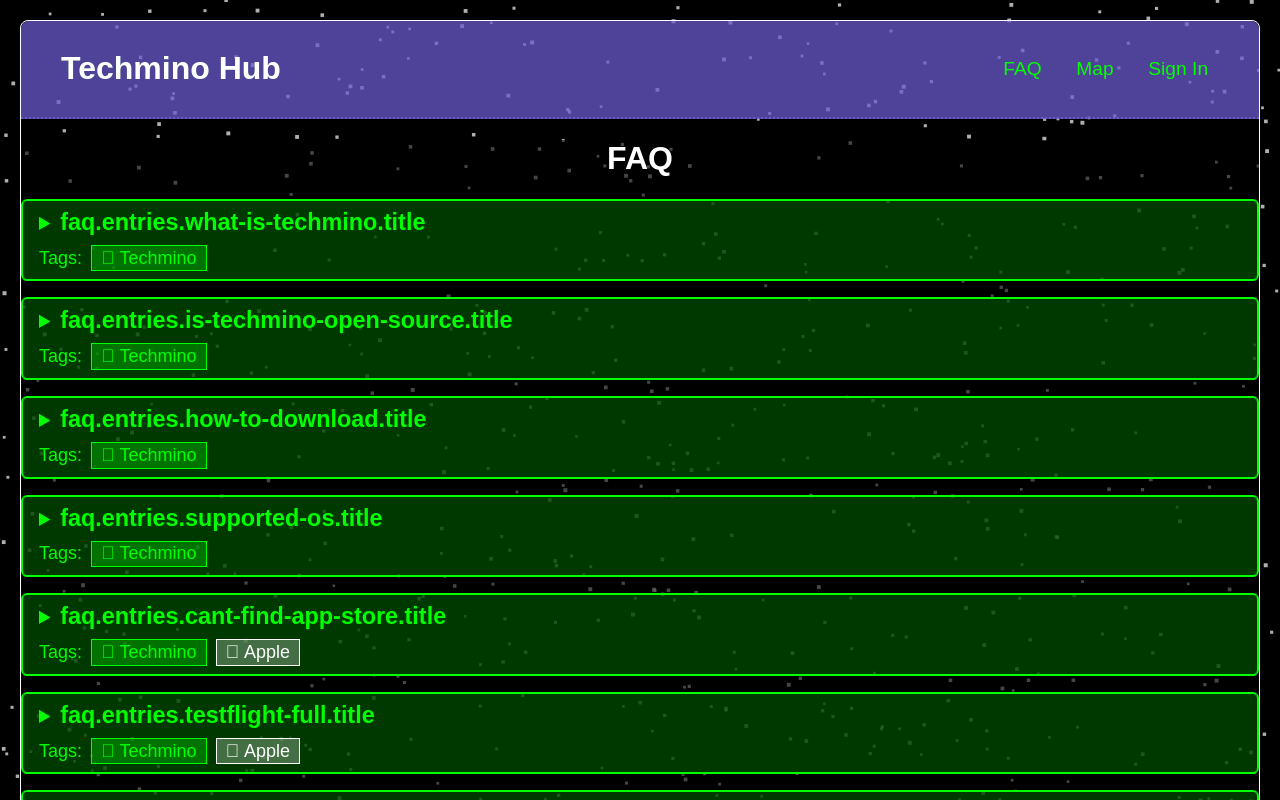
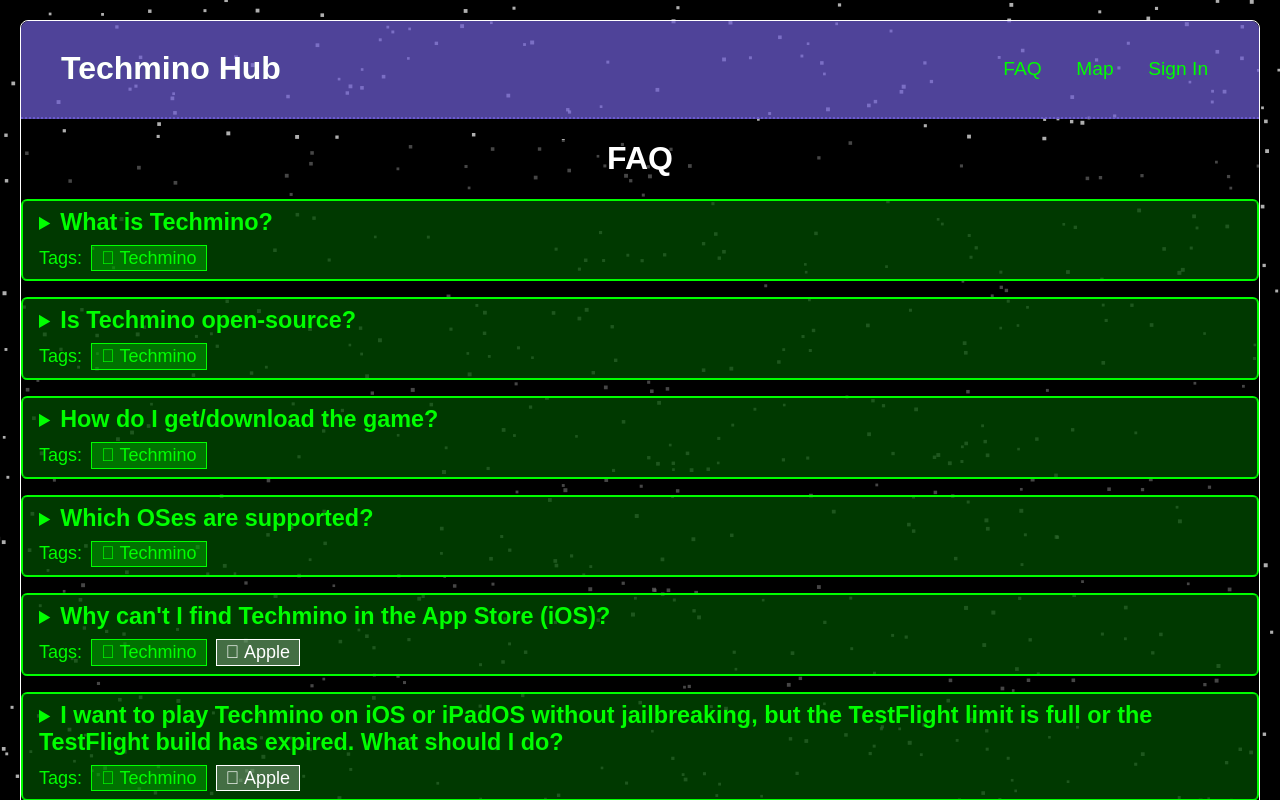
Before and after one commit to techmino-hub/techmino-hub-source-code, a Nuxt app: page /faq in a window 1280 px wide. Shown: the top 800 px of the page. Built offline with nearby package versions, Linux system fonts and the light colour scheme; a web font is replaced by a local one.

Commit message:
add like 10% of faq entries

```diff
--- a/assets/lang/en.ts
+++ b/assets/lang/en.ts
@@ -46,7 +46,69 @@ export default {
     tabTitle: "Techmino Hub - FAQ",
     title: "FAQ",
     entries: {
-      // TODO
+      'what-is-techmino': {
+        question: "What is Techmino?",
+        answer:
+         `md_Techmino is a block-stacking game originally made by MrZ, along with
+          several improvements by the open-source community. The game is made
+          using Love2D. It has many game modes, including Sprint, Marathon,
+          VS, a fully-customizable custom mode, and more!`
+      },
+      'is-techmino-open-source': {
+        question: "Is Techmino open-source?",
+        answer:
+         `md_Yes. Techmino is licensed under the LGPL-3.0 license.
+          You can find the source code [here](https://github.com/26F-Studio/Techmino).`
+      },
+      'how-to-download': {
+        question: "How do I get/download the game?",
+        answer:
+         `md_1. Get the game [from GitHub releases](https://github.com/26F-Studio/Techmino/releases).
+2. Download the correct file based on your OS.
+3. Extract compressed files as necessary.
+4. Run the executable.`
+      },
+      'supported-os': {
+        question: "Which OSes are supported?",
+        answer:
+         `md_Techmino can be run on the following platforms:
+- Windows
+- Mac
+- Linux (except ARM-based devices)
+- Android
+- iOS*
+- Probably other platforms, if they support [LÖVE](https://love2d.org/), the game engine used by Techmino.
+(Someone in the Discord had limited success with a Nintendo Switch.)
+
+*see the next FAQ entry for details.`
+      },
+      'cant-find-app-store': {
+        question: "Why can't I find Techmino in the App Store (iOS)?",
+        answer:
+         `md_Techmino has received a warning about Copyright infringement from The Tetris Company.
+          Techmino is no longer available on the App Store.
+          A TestFlight was made for Techmino, but unfortunately, the maximum number of members
+          had been reached, and therefore, you can't download Techmino on iOS anymore.
+          We apologize for the inconvenience. If it says the beta isn't accepting more testers,
+          unfortunately, it is not available at this time.
+          You may want to check the next FAQ entry for more information.`
+      },
+      'testflight-full': {
+        question: "I want to play Techmino on iOS or iPadOS without jailbreaking, but the TestFlight limit is full or the TestFlight build has expired. What should I do?",
+        answer:
+         `md_You can try to manually install the \`.ipa\` files from GitHub using Sideloadly:
+1. Get the \`.ipa\` files from [the GitHub releases page](https://github.com/26F-Studio/Techmino/releases).
+   Find the version you want to install on this page, and then download “Techmino_iOS.ipa”.
+2. [Download and install Sideloadly](https://sideloadly.io/). This application is available for Microsoft Windows and macOS.
+3. Connect your iPhone/iPad/iPod touch to your computer with a USB cable.
+4. Drag the downloaded \`.ipa\` file into the Sideloadly window.
+5. Select your device, enter your Apple ID email address, and click “Start”.
+6. Once the application is installed, go to Settings on your device, then General → VPN & Device Management (or Profiles & Device Management), and trust the profile you just installed.
+
+If you are using Microsoft Windows, make sure you have iTunes installed on your computer.
+You can download it from the Apple’s official website.
+For more information, visit the Sideloadly website.`
+      }
     },
     preTags: "Tags: ",
     tags: {
--- a/components/faq/faq-entry.vue
+++ b/components/faq/faq-entry.vue
@@ -15,7 +15,7 @@ const props = defineProps({
       :class="`question ${entry.tags.join(' ')}`"
       name="faq">
         <summary>
-            <h3>{{ $t(`faq.entries.${entry.id}.title`) }}</h3>
+            <h3>{{ $t(`faq.entries.${entry.id}.question`) }}</h3>
             <span class="tags">
                 {{ $t("faq.preTags")}}
                 <FaqTag
```
Also changed, not shown: 1 other file (tests, documents, lock files or other folders).
